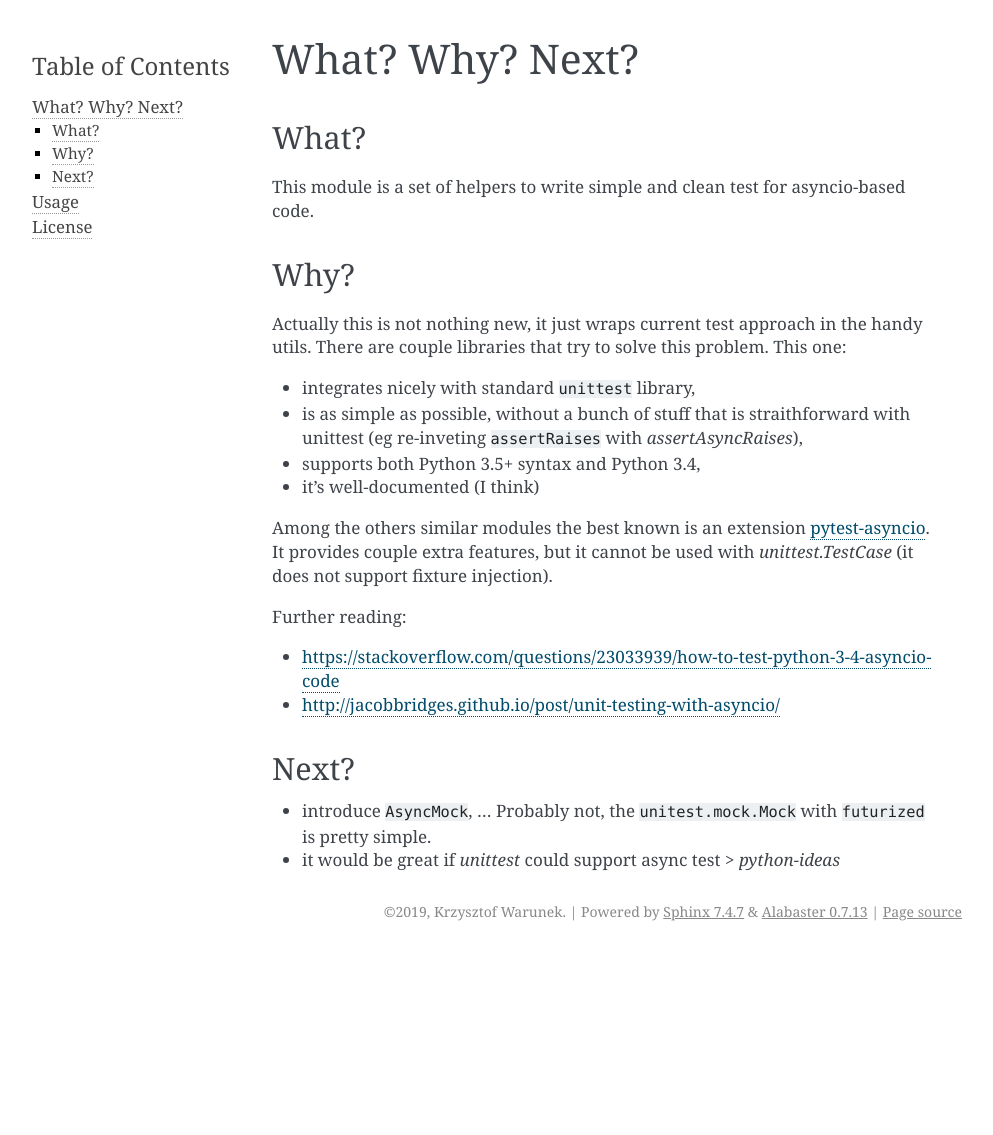
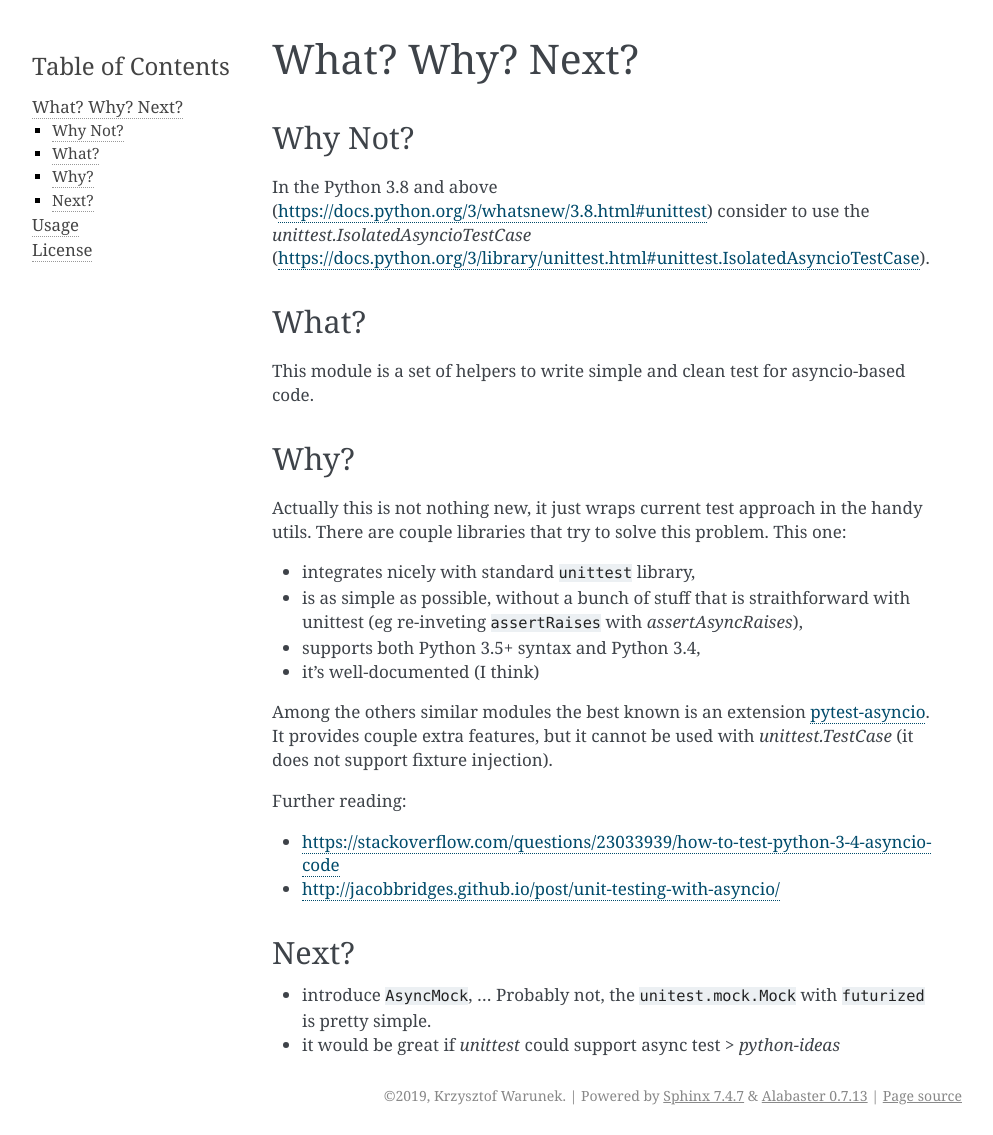
Before and after one commit to kwarunek/aiounittest, a Sphinx documentation site: the page built from docs/info.rst, in a window 1280 px wide. Shown: the whole page, without its empty margins (148-1141 px from the left). Built offline with Sphinx 7.4.7, drawn with Linux system fonts in a browser that asks for light colours; before the commit the page ends 951 px from its top, so only the background shows below that.

Commit message:
python3.8

```diff
--- a/README.rst
+++ b/README.rst
@@ -18,7 +18,7 @@ The `aiounittest` is a helper library to ease of your pain (and boilerplate), wh
 * asynchronous code, it supports syntax with :code:`async`/:code:`await` (Python 3.5+) and :code:`asyncio.coroutine`/:code:`yield from` (Python 3.4)
 
 
-In Python 3.8 (https://docs.python.org/3/whatsnew/3.8.html#unittest) consider to use `unittest.IsolatedAsyncioTestCase` (https://docs.python.org/3/library/unittest.html#unittest.IsolatedAsyncioTestCase).
+In the Python 3.8 and above (https://docs.python.org/3/whatsnew/3.8.html#unittest) consider to use the `unittest.IsolatedAsyncioTestCase` (https://docs.python.org/3/library/unittest.html#unittest.IsolatedAsyncioTestCase).
 
 
 Installation
--- a/docs/info.rst
+++ b/docs/info.rst
@@ -1,5 +1,11 @@
 What? Why? Next?
 ================
+
+
+Why Not?
+--------
+
+In the Python 3.8 and above (https://docs.python.org/3/whatsnew/3.8.html#unittest) consider to use the `unittest.IsolatedAsyncioTestCase` (https://docs.python.org/3/library/unittest.html#unittest.IsolatedAsyncioTestCase).
 
 What?
 -----
```
